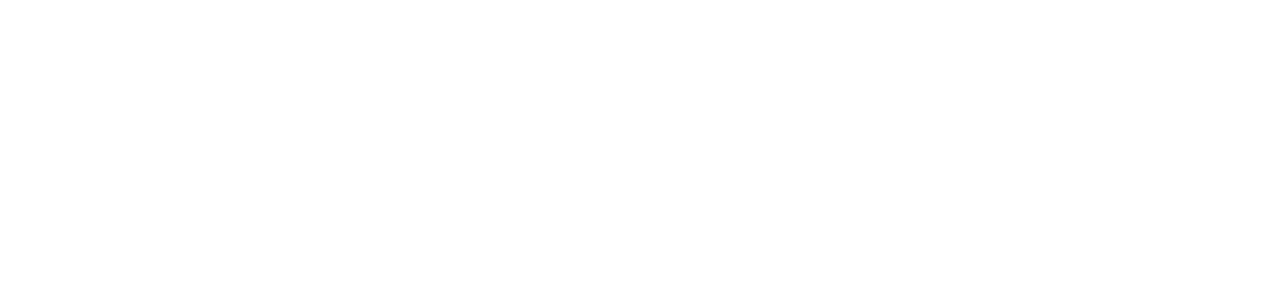
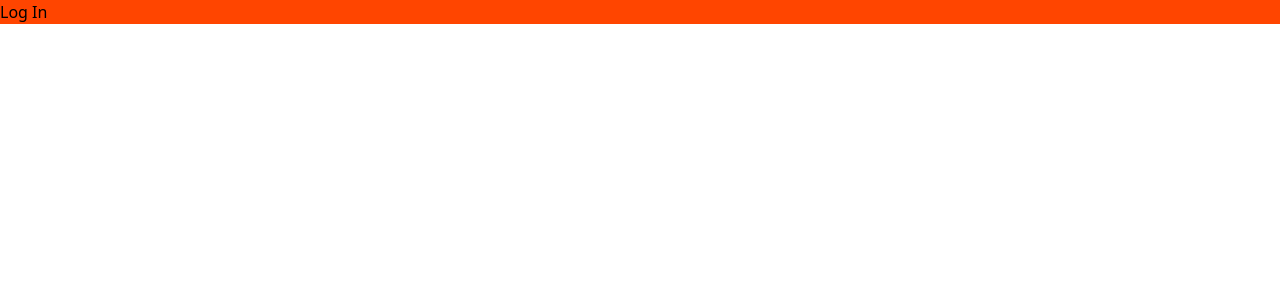
Before and after one commit to hilarious-tam-1019/fe-reddit-clone, a React (Vite) app: page / in a window 1280 px wide. Shown: the top 300 px of the page. Built offline with nearby package versions, Linux system fonts and the light colour scheme.

Commit message:
update: button

```diff
--- a/src/App.tsx
+++ b/src/App.tsx
@@ -1,9 +1,12 @@
 import { useQuery, gql } from '@apollo/client';
+import PrimaryButton from './components/buttons/PrimaryButton';
 
 function App() {
   return (
     <div className="flex h-screen overflow-hidden">
-      <div className="relative flex flex-col flex-1 overflow-y-auto overflow-x-hidden"></div>
+      <div className="relative flex flex-col flex-1 overflow-y-auto overflow-x-hidden">
+        <PrimaryButton title="Log In" />
+      </div>
     </div>
   );
 }
--- a/src/components/Button.tsx
+++ /dev/null
@@ -1,12 +0,0 @@
-export interface buttonProps {
-  title: string;
-}
-
-const Button = ({ title }: buttonProps) => {
-  return (
-    <a role="button" tabIndex={0} href="#">
-      {title}
-    </a>
-  );
-};
-export default Button;
--- /dev/null
+++ b/src/components/buttons/PrimaryButton.tsx
@@ -0,0 +1,10 @@
+import { ButtonProps } from './types';
+
+const PrimaryButton = ({ title }: ButtonProps) => {
+  return (
+    <a role="button" href="#" tabIndex={0} className="bg-redOrange ">
+      {title}
+    </a>
+  );
+};
+export default PrimaryButton;
--- /dev/null
+++ b/src/components/buttons/types.ts
@@ -0,0 +1,3 @@
+export interface ButtonProps {
+  title: string;
+}
--- a/tailwind.config.cjs
+++ b/tailwind.config.cjs
@@ -3,6 +3,9 @@
   mode: 'jit',
   content: ['./index.html', './src/**/*.{js,ts,jsx,tsx}'],
   theme: {
+    colors: {
+      redOrange: '#FF4500',
+    },
     extend: {},
   },
   plugins: [],
```
